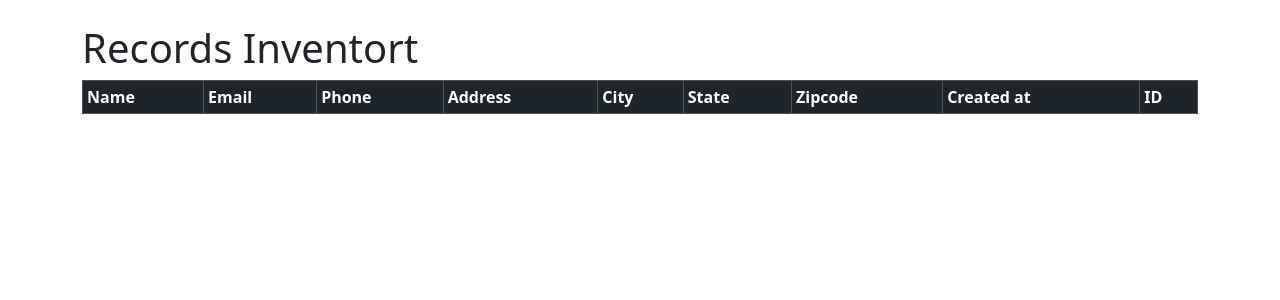
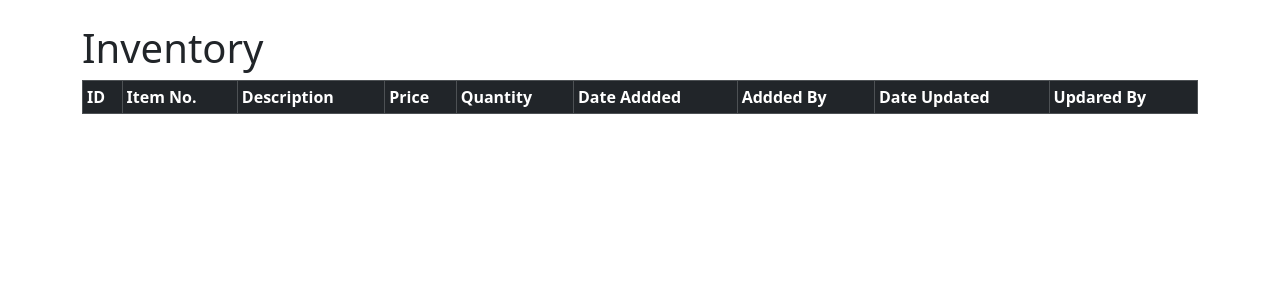
Before and after one commit to Scnh19/Django-CRM, a Django app: page /inventory/ in a window 1280 px wide. Shown: the part 56-356 px from the top of the page. Run offline with Django 5.2, Linux system fonts and the light colour scheme; the visitor is signed in with stand-in values (Sample User, id 1); data that the repository does not hold is empty.

Commit message:
updated the files

```diff
--- a/website/templates/inventory.html
+++ b/website/templates/inventory.html
@@ -2,35 +2,36 @@
 {% block content %}
 
     {% if user.is_authenticated %}
-    <h1>Records Inventort</h1>
+    <h1>Inventory</h1>
 
     <table class="table table-striped table-hover table-bordered table-sm">
       <thead class="table-dark">
         <tr>
-          <th scope="col">Name</th>
-          <th scope="col">Email</th>
-          <th scope="col">Phone</th>
-          <th scope="col">Address</th>
-          <th scope="col">City</th>
-          <th scope="col">State</th>
-          <th scope="col">Zipcode</th>
-          <th scope="col">Created at</th>
           <th scope="col">ID</th>
+          <th scope="col">Item No.</th>
+          <th scope="col">Description</th>
+          <th scope="col">Price</th>
+          <th scope="col">Quantity</th>
+          <th scope="col">Date Addded</th>
+          <th scope="col">Addded By</th>
+          <th scope="col">Date Updated</th>
+          <th scope="col">Updared By</th>
         </tr>
       </thead>
       <tbody>
           {% if records %}
           {% for record in records %}
           <tr>
-          <td><a href="{% url 'record' record.id %}">{{ record.first_name }} {{ record.last_name }}</a></td>
-          <td>{{ record.email }}</td>
-          <td>{{ record.phone }}</td>
-          <td>{{ record.address }}</td>
-          <td>{{ record.city }}</td>
-          <td>{{ record.state }}</td>
-          <td>{{ record.zipcode }}</td>
-          <td>{{ record.created_at }}</td>
-          <td>{{record.id }}</td>
+          <td><a href="{% url 'record' record.id %}"></a></td>
+          <td>{{ record.id }}</td>
+          <td>{{ record.item_no }}</td>
+          <td>{{ record.description }}</td>
+          <td>{{ record.price }}</td>
+          <td>{{ record.quantity }}</td>
+          <td>{{ record.date_added }}</td>
+          <td>{{ record.added_by }}</td>
+          <td>{{ record.date_updated }}</td>
+          <td>{{ record.updated_by }}</td>
           <br/><br/>
         </tr>
           {% endfor %}
```
Also changed, not shown: website/models.py (+11 -0 lines).
